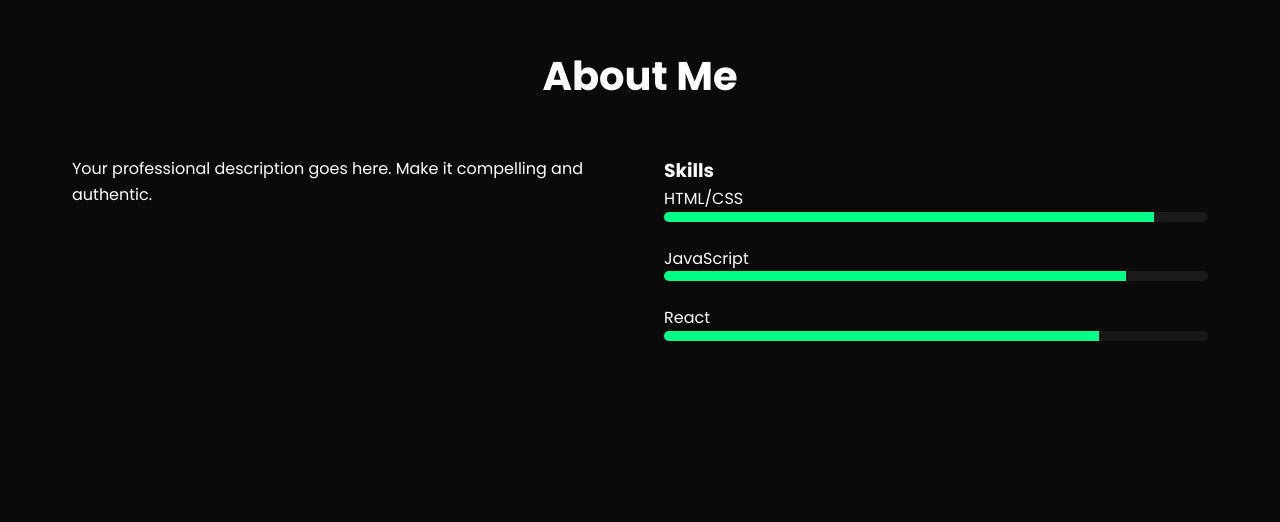
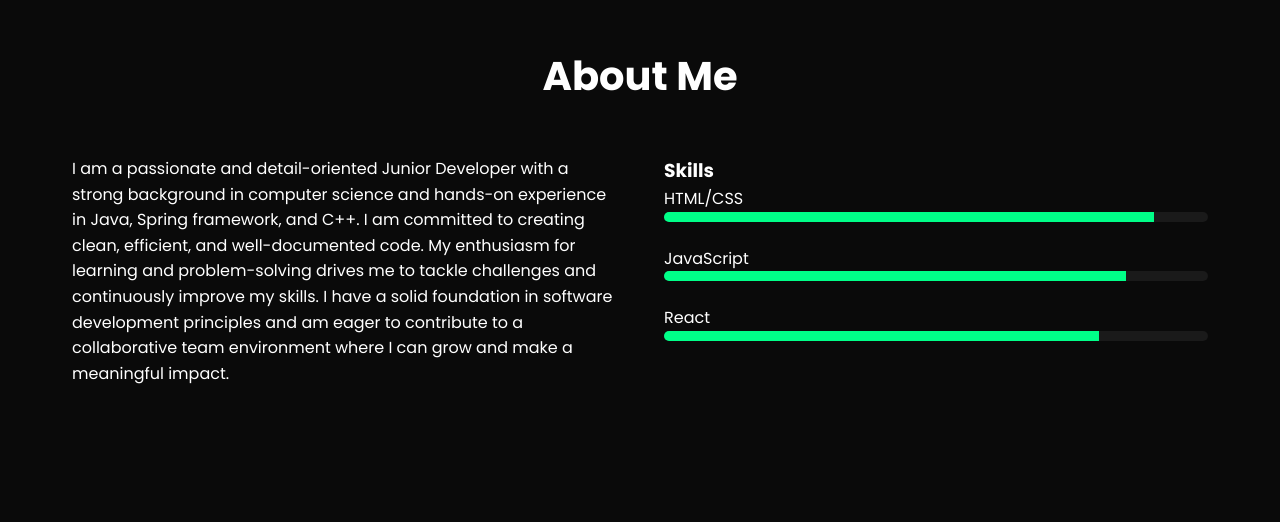
Before and after one commit to arifim/arifrakhmanov, a plain HTML site: page index.html in a window 1280 px wide. Shown: the part 836-1358 px from the top of the page. Drawn offline with Linux system fonts and the light colour scheme.

Commit message:
updated section about me

```diff
--- a/index.html
+++ b/index.html
@@ -42,7 +42,11 @@
         <h2>About Me</h2>
         <div class="about-content">
             <div class="about-text">
-                <p>Your professional description goes here. Make it compelling and authentic.</p>
+                <p>I am a passionate and detail-oriented Junior Developer with a strong background in computer science and hands-on experience in
+                    Java, Spring framework, and C++. I am committed to creating clean, efficient, and well-documented code.
+                    My enthusiasm for learning and problem-solving drives me to tackle challenges and continuously improve my skills.
+                    I have a solid foundation in software development principles and am eager to contribute to a collaborative team environment
+                    where I can grow and make a meaningful impact.</p>
             </div>
             <div class="skills">
                 <h3>Skills</h3>
```
